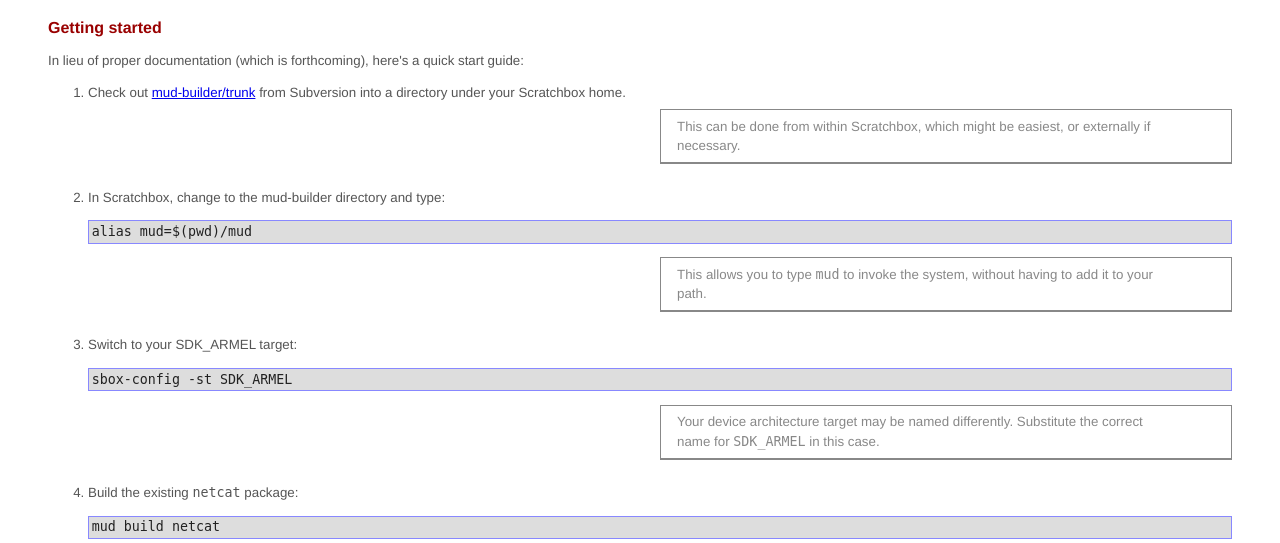
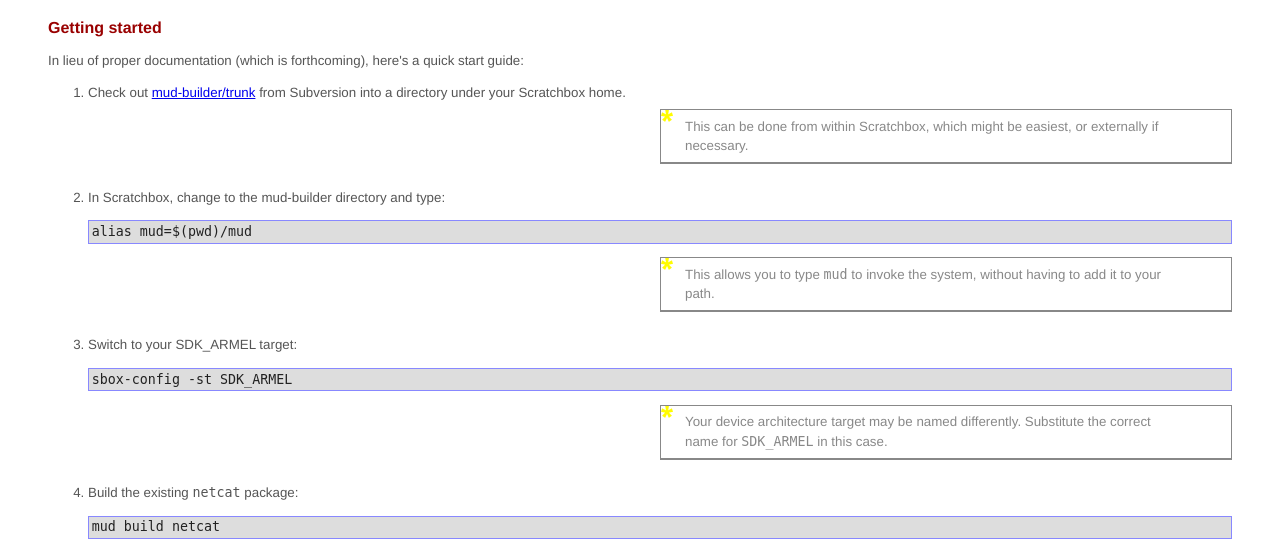
Before and after one commit to GrahamCobb/maemo-mud-builder, a PHP site: page / in a window 1280 px wide. Shown: the part 577-1120 px from the top of the page. Run offline with PHP 8.4, Linux system fonts and the light colour scheme.

Commit message:
Tweak styles

```diff
--- a/www/style.css
+++ b/www/style.css
@@ -31,7 +31,8 @@ li {
 
 li span.note {
     display:      block;
-    padding:      0.5em 4em 0.5em 16px;
+    background:   #fff url(alert.png) top left no-repeat;
+    padding:      0.5em 4em 0.5em 24px;
     margin:       0.5em 0px 1em 50%;
     border:       1px solid #888;
     border-bottom: 2px solid #888;
```
